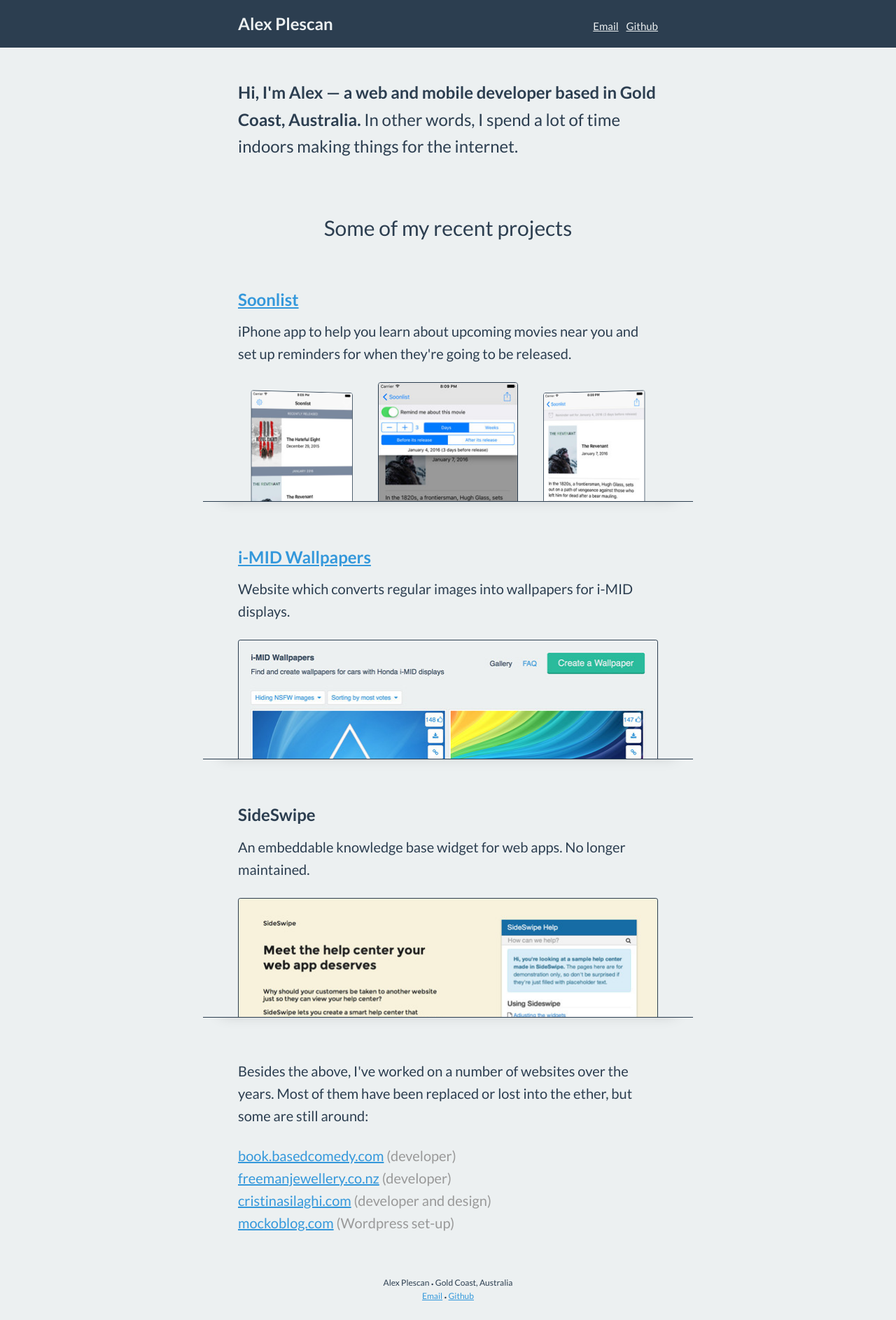
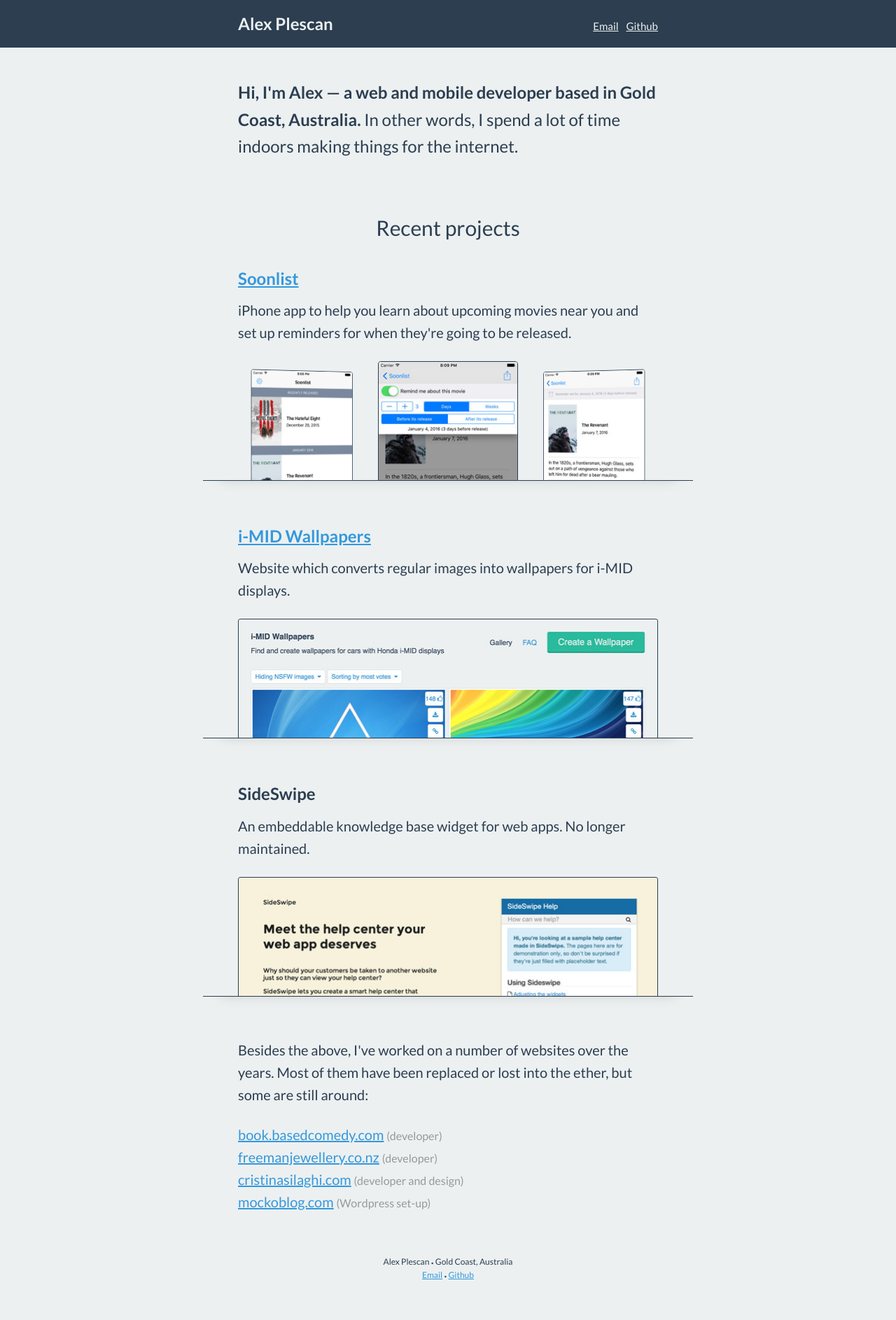
Before and after one commit to alexpls/alexplescan.com, a Jekyll site: the page built from index.html, in a window 1280 px wide. Shown: the whole page at 70% size. Built offline with Jekyll 4.4.1, drawn with Linux system fonts in a browser that asks for light colours; after the commit the page ends 1856 px from its top, so only the background shows below that.

Commit message:
Tighten up responsive styles

```diff
--- a/_includes/projects.html
+++ b/_includes/projects.html
@@ -1,5 +1,5 @@
 <section class="projects">
-  <h2 class="section-title">Some of my recent projects</h2>
+  <h2 class="section-title">Recent projects</h2>
 
   {% for project in site.data.projects %}
   <div class="project">
--- a/_sass/projects.scss
+++ b/_sass/projects.scss
@@ -2,8 +2,7 @@
   @include overhang(0px);
 
   font-size: 3rem;
-  margin-bottom: 2em;
-  margin-top: 1em;
+  margin-bottom: 1em;
   text-align: center;
 }
 
@@ -93,6 +92,12 @@
 
   .image-feature {
     height: $feature-height;
+    @media screen and (max-width: $breakpoint-tablet) {
+      height: $feature-height-tablet;
+    }
+    @media screen and (max-width: $breakpoint-mobile) {
+      height: $feature-height-mobile;
+    }
     overflow: hidden;
     text-align: center;
     margin-left: $overhang-width;
@@ -118,6 +123,7 @@
   margin-bottom: $vertical-margin;
 
   .description {
+    font-size: 80%;
     color: #999;
   }
 }
```
